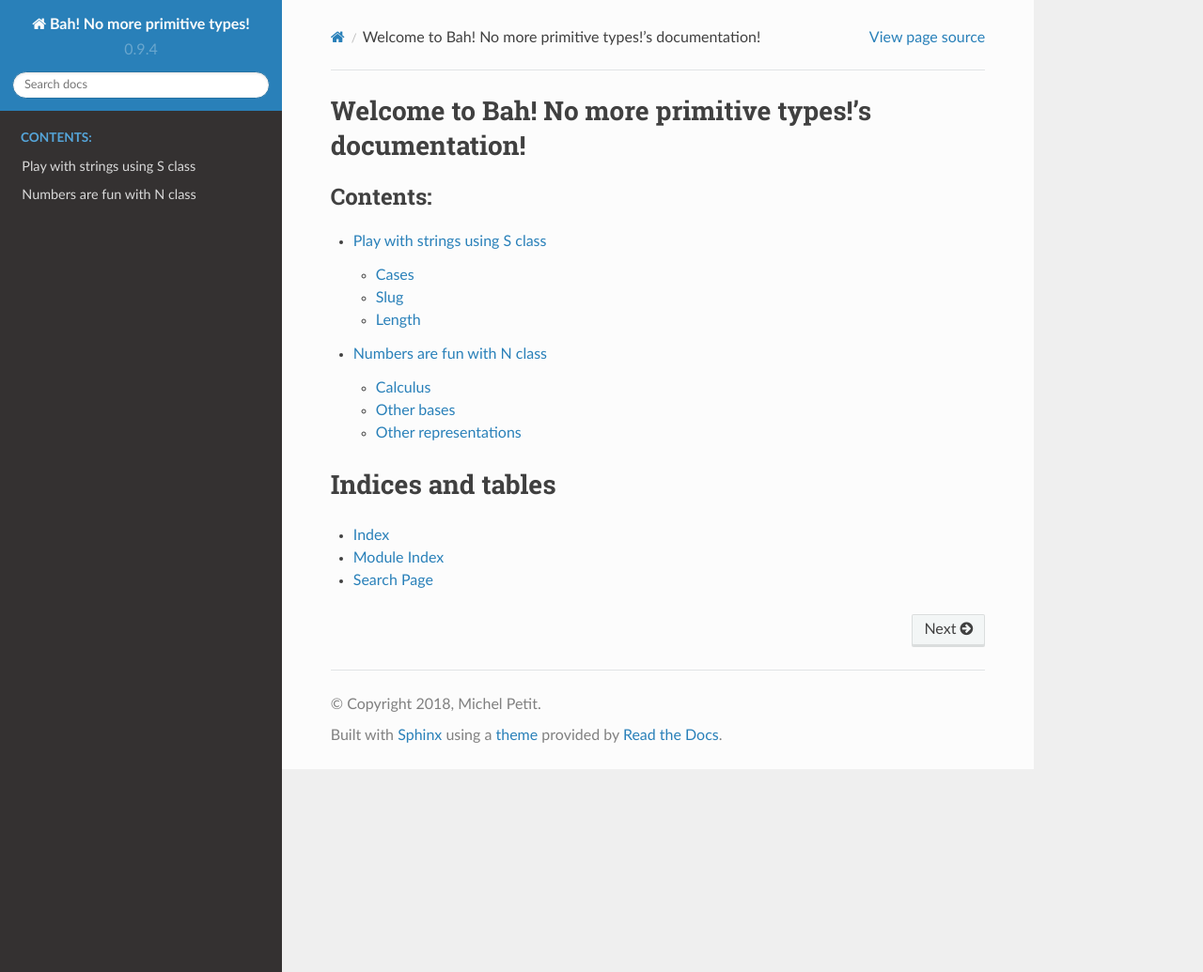
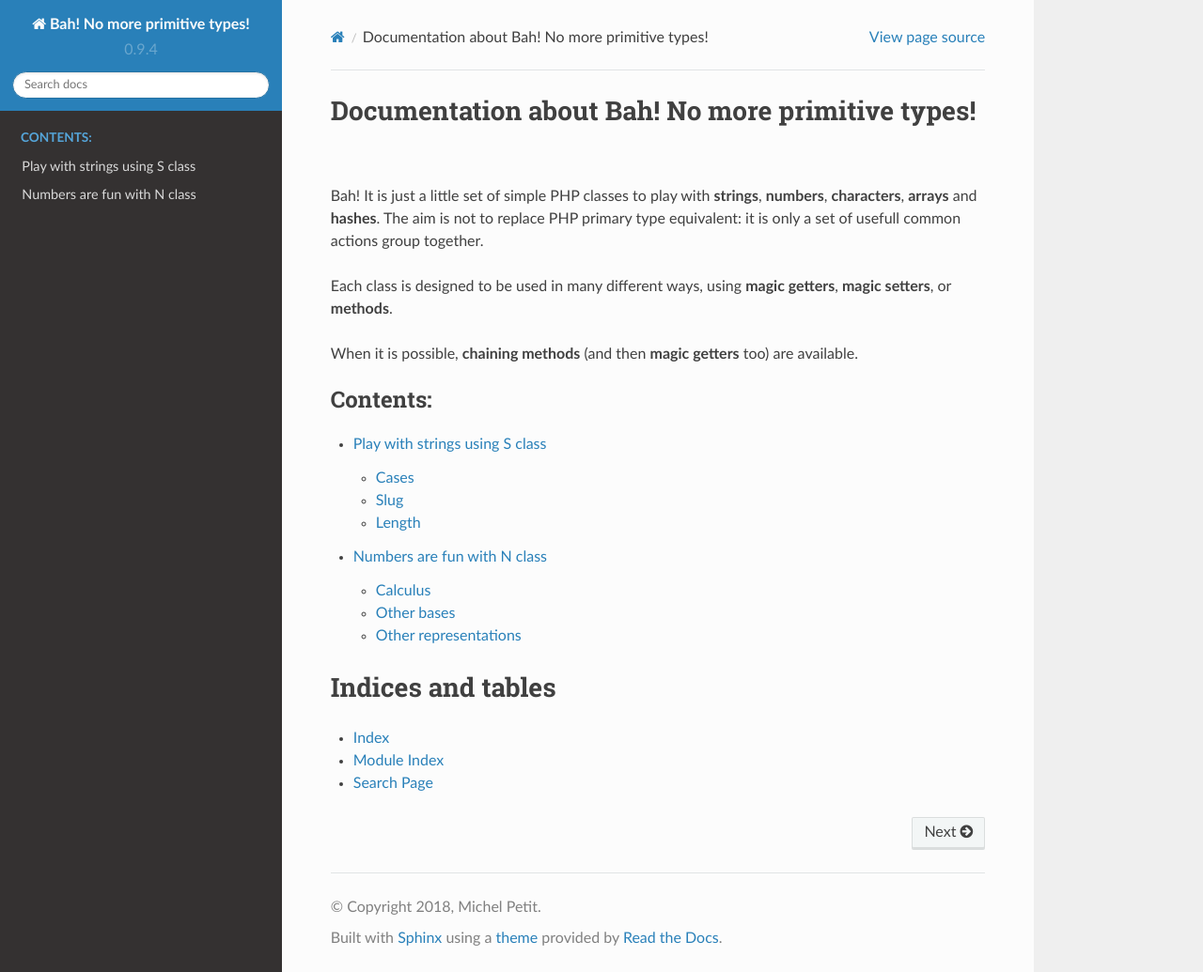
Before and after one commit to malenkiki/bah, a Sphinx documentation site: the page built from docs/source/index.rst, in a window 1280 px wide and 1035 px high. Shown: the whole window at 94% size. Built offline with Sphinx 7.4.7 and the Read the Docs theme 2.0.0, drawn with Linux system fonts in a browser that asks for light colours.

Commit message:
Little stuff

```diff
--- a/docs/source/index.rst
+++ b/docs/source/index.rst
@@ -3,8 +3,15 @@
    You can adapt this file completely to your liking, but it should at least
    contain the root `toctree` directive.
 
-Welcome to Bah! No more primitive types!'s documentation!
-=========================================================
+Documentation about Bah! No more primitive types!
+=================================================
+
+
+Bah! It is just a little set of simple PHP classes to play with **strings**, **numbers**, **characters**, **arrays** and **hashes**. The aim is not to replace PHP primary type equivalent: it is only a set of usefull common actions group together.
+
+Each class is designed to be used in many different ways, using **magic getters**, **magic setters**, or **methods**.
+
+When it is possible, **chaining methods** (and then **magic getters** too) are available.
 
 .. toctree::
    :maxdepth: 2
```
Also changed, not shown: 1 other file.
